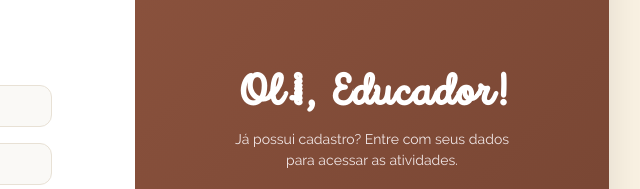
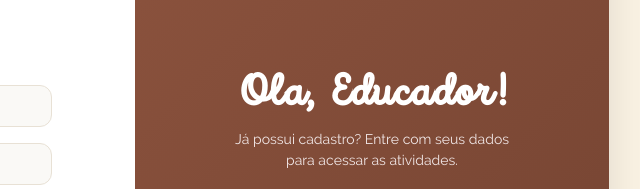
Before and after one commit to EmaMira/ATIVIDADESPLANEDUC, a plain HTML site: page index.html in a window 1280 px wide. Shown: the part 150-339 px from the top of the page, 511-1151 px from the left. Drawn offline with Linux system fonts and the light colour scheme; a script that the page names is missing.

Commit message:
Update index.html

```diff
--- a/index.html
+++ b/index.html
@@ -40,7 +40,7 @@
 
             <!-- Coluna Direita / Painel de Boas-vindas -->
             <div class="first-column">
-                <h2 class="title title-primary">Olá, Educador!</h2>
+                <h2 class="title title-primary">Ola, Educador!</h2>
                 <p class="description">Já possui cadastro? Entre com seus dados para acessar as atividades.</p>
                 <button type="button" class="btn btn-primary" id="toggleAuthMode">Entrar</button>
             </div>
```
